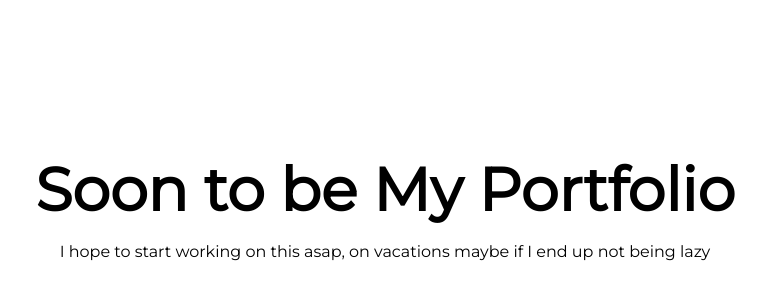
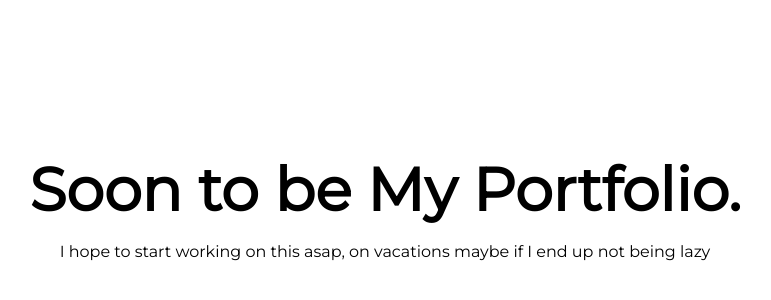
Before and after one commit to rodrfentanes21/my-portfolio, a Next.js app: page / in a window 1280 px wide. Shown: the part 188-488 px from the top of the page, without its empty margins (255-1026 px from the left). Built offline with nearby package versions, Linux system fonts and the light colour scheme.

Commit message:
more useless stuff

```diff
--- a/pages/index.tsx
+++ b/pages/index.tsx
@@ -13,7 +13,7 @@ export default function Home() {
 
       <div className="flex flex-col gap-5 justify-center items-center w-screen lg:w-full h-screen">
         <h1 className="text-6xl font-bold self-center">
-          Soon to be My Portfolio
+          Soon to be My Portfolio.
         </h1>
         <p>I hope to start working on this asap, on vacations maybe if I end up not being lazy</p>
       </div>
```
